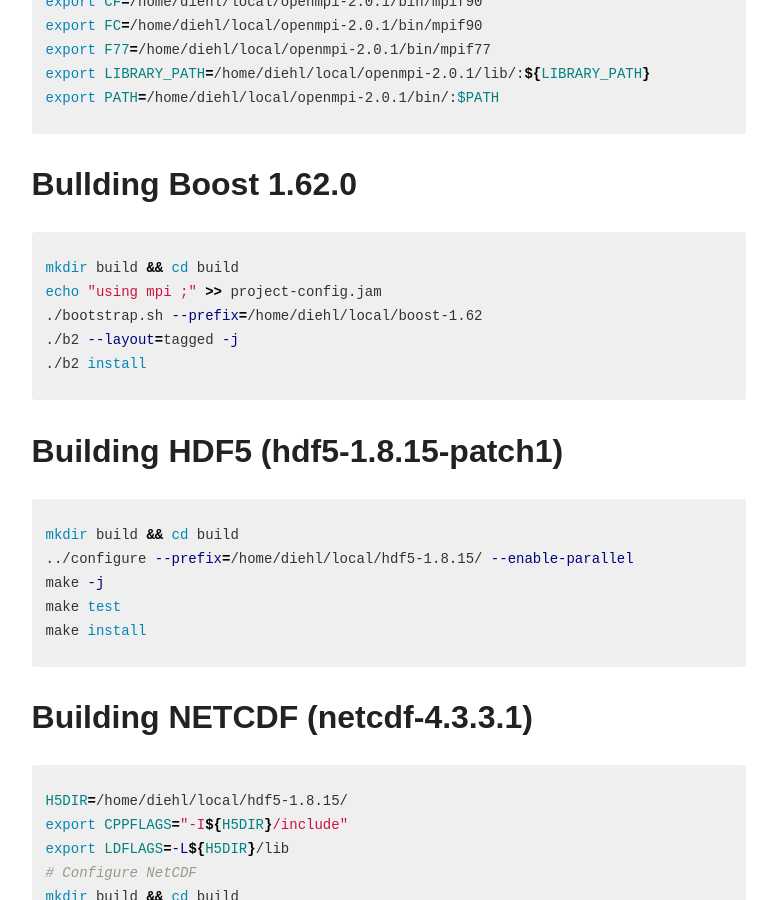
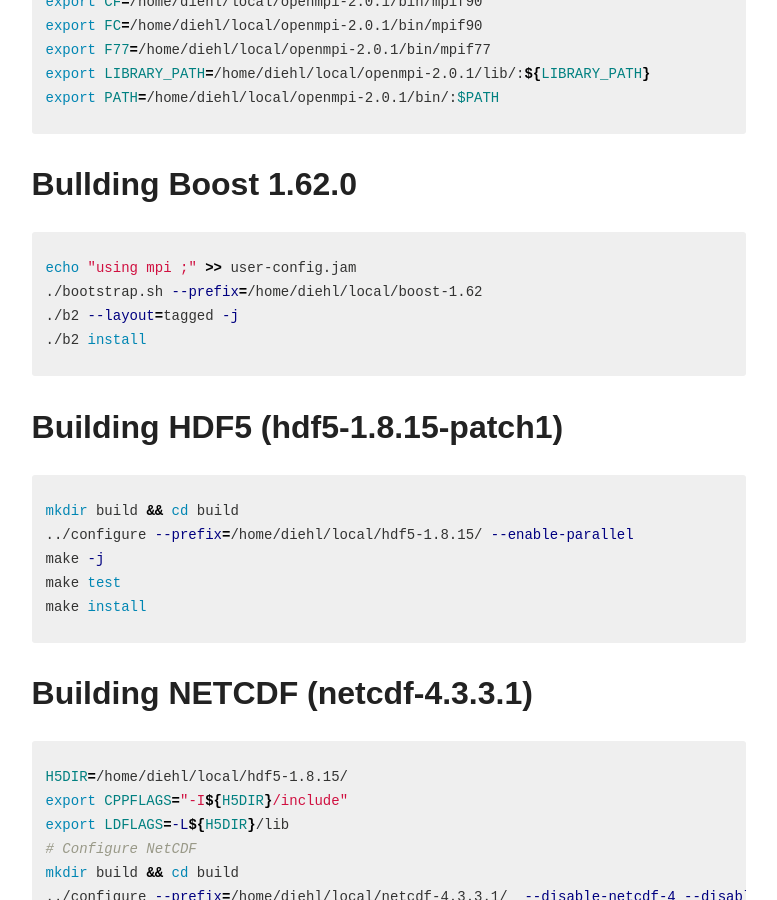
Before and after one commit to diehlpk/diehlpk.github.io, a Jekyll site: the page built from _posts/blog/2016-12-15-builing-peridigm.md, in a window 1280 px wide and 900 px high, scrolled down 1163 px. Shown: the whole window, without its empty margins (348-1125 px from the left). Built offline with Jekyll 4.4.1, drawn with Linux system fonts in a browser that asks for light colours; nearby versions of some CDN libraries.

Commit message:
Update blog post

```diff
--- a/_posts/blog/2016-12-15-builing-peridigm.md
+++ b/_posts/blog/2016-12-15-builing-peridigm.md
@@ -31,8 +31,7 @@ export PATH=/home/diehl/local/openmpi-2.0.1/bin/:$PATH
 
 ## Bullding [Boost](http://www.boost.org/users/download/) 1.62.0
 {% highlight bash %}
-mkdir build && cd build
-echo "using mpi ;" >> project-config.jam
+echo "using mpi ;" >> user-config.jam
 ./bootstrap.sh --prefix=/home/diehl/local/boost-1.62
 ./b2 --layout=tagged -j
 ./b2 install
```
